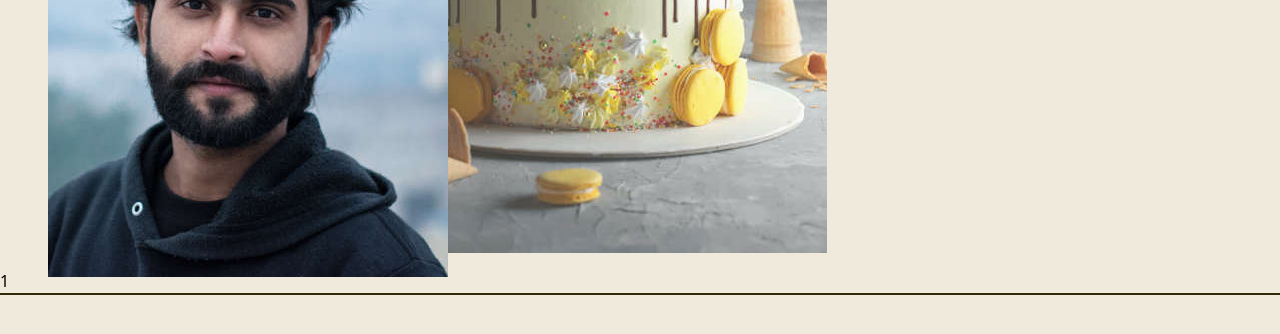
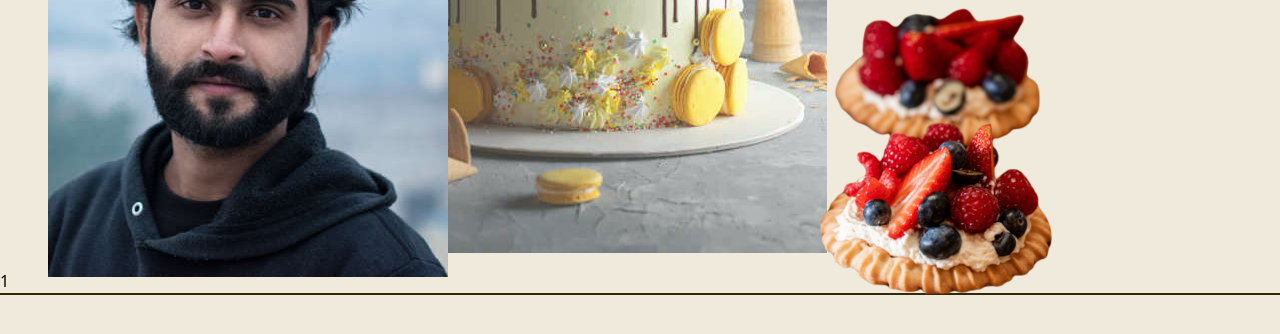
Before and after one commit to fncein/tester, a plain HTML site: page index.html in a window 1280 px wide. Shown: the part 458-792 px from the top of the page. Drawn offline with Linux system fonts and the light colour scheme; the site is published under a folder, as on GitHub Pages, so addresses that start at the root find nothing.

Commit message:
second commit

```diff
--- a/index.html
+++ b/index.html
@@ -40,7 +40,7 @@
                     <div class="row-span-4">
                         <div class="relative">
                             <div class="absolute -left-20">
-                                <img class="max-w-full" src="/src/public/images/cutout3.png" alt="">
+                                <img class="max-w-full" src="./src/public/images/cutout3.png" alt="">
                             </div>
                         </div>
                     </div>
```
